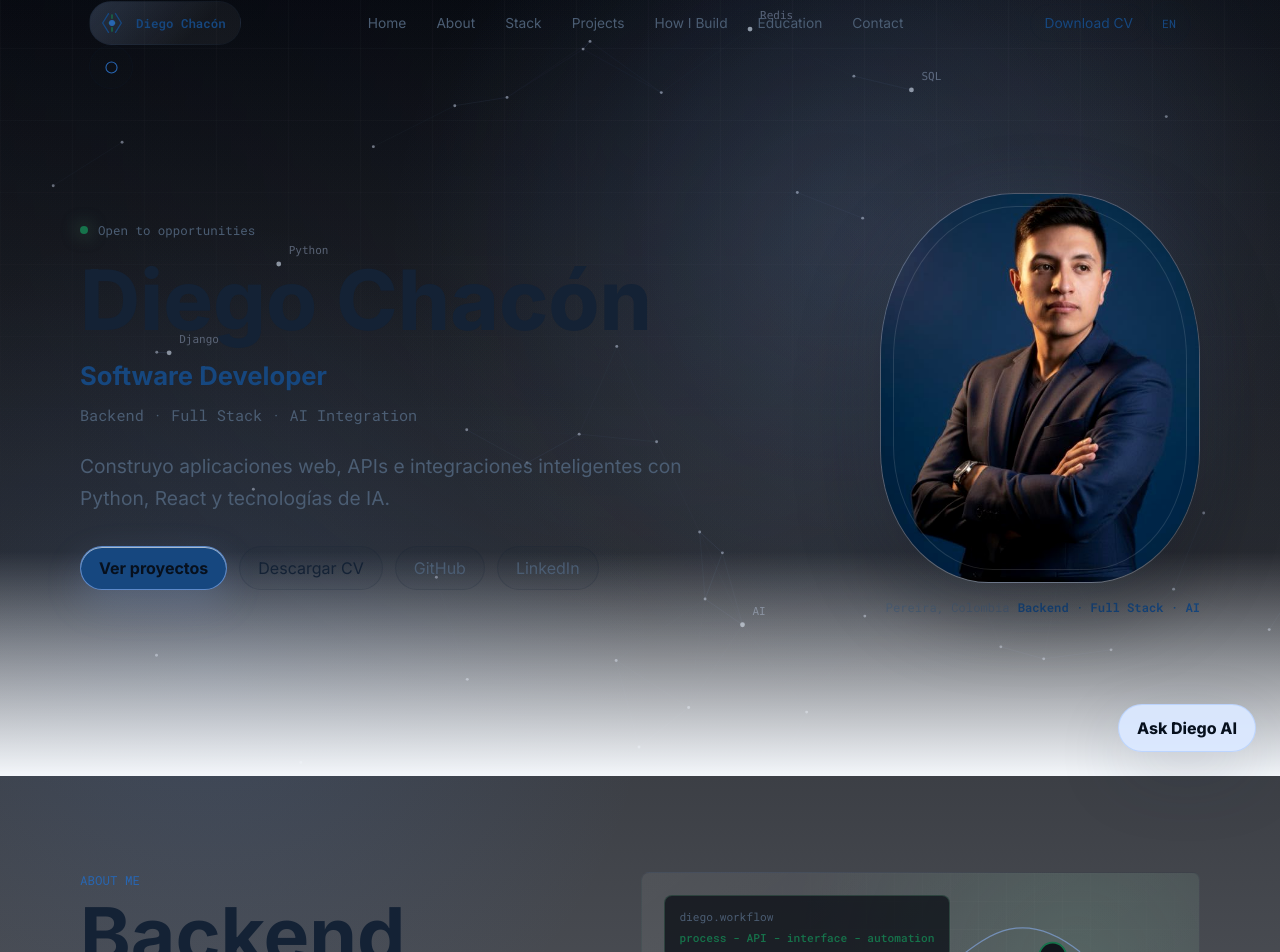
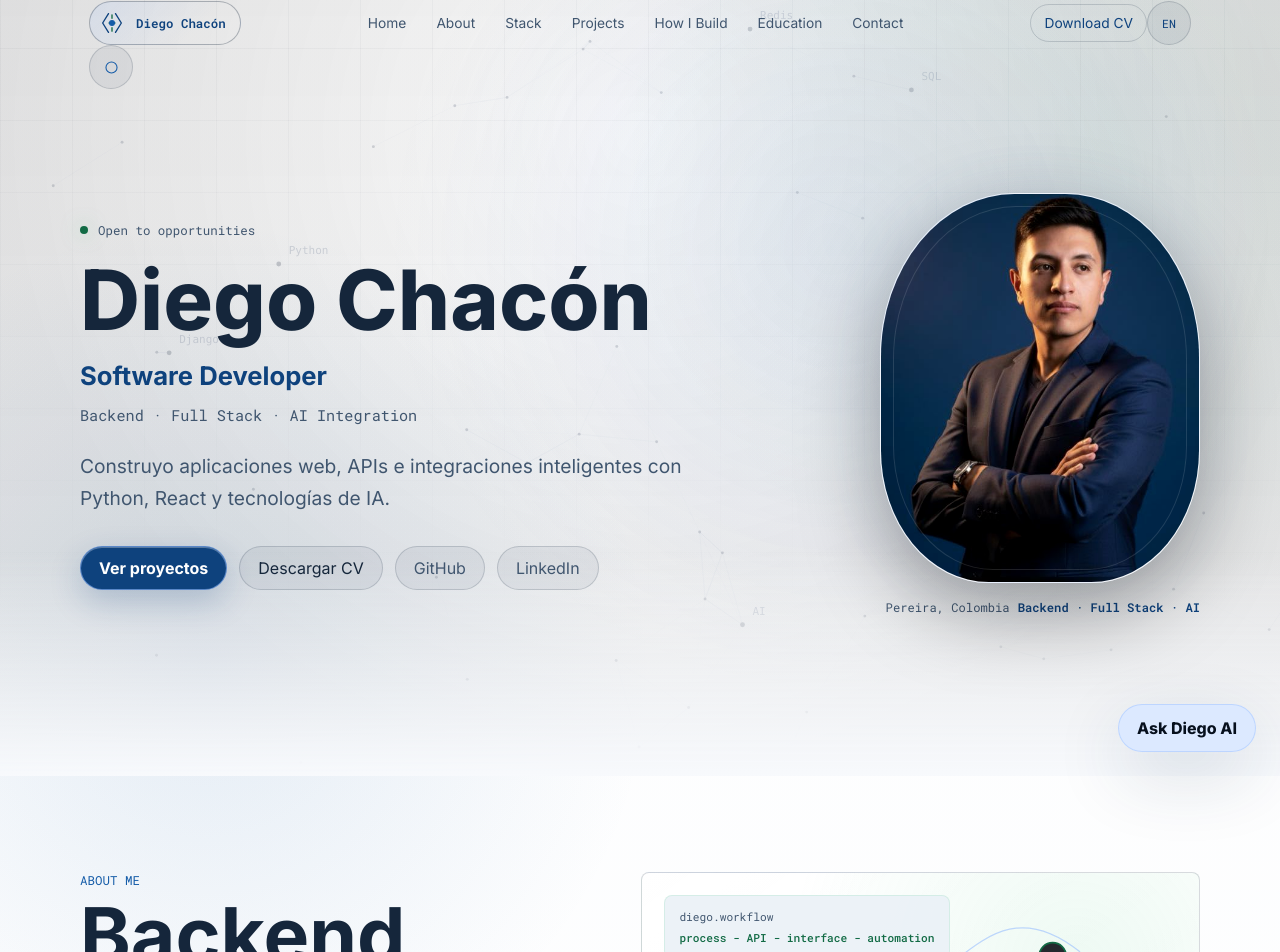
Before and after one commit to diegofce/DiegoPortfolio, a React (Vite) app: page / in a window 1280 px wide. Shown: the part 24-976 px from the top of the page. Built offline with nearby package versions, Linux system fonts and the light colour scheme.

Commit message:
Mejorar tema claro

```diff
--- a/src/App.css
+++ b/src/App.css
@@ -47,25 +47,28 @@ body,
 .about-visual,
 .contact-visual,
 .assistant-panel {
-  transition: background-color var(--transition-normal), color var(--transition-normal), border-color var(--transition-normal);
+  transition:
+    background-color var(--transition-normal),
+    color var(--transition-normal),
+    border-color var(--transition-normal);
 }
 
 :root[data-theme='light'] {
   color-scheme: light;
-  --bg: #f4f7fb;
-  --bg-2: #e9eef5;
+  --bg: #f7f9fc;
+  --bg-2: #edf2f7;
   --surface: #ffffff;
-  --surface-soft: rgba(18, 35, 58, 0.055);
-  --surface-strong: rgba(18, 35, 58, 0.1);
-  --text: #142235;
-  --muted: #4b5d73;
-  --subtle: #65758a;
-  --accent: #2866b2;
-  --accent-strong: #16477f;
-  --success: #16734b;
-  --line: rgba(20, 34, 53, 0.16);
-  --line-strong: rgba(20, 34, 53, 0.28);
-  --shadow: 0 24px 70px rgba(28, 48, 76, 0.16);
+  --surface-soft: rgba(21, 45, 73, 0.06);
+  --surface-strong: rgba(21, 45, 73, 0.11);
+  --text: #15263b;
+  --muted: #40566f;
+  --subtle: #5e7187;
+  --accent: #155ca8;
+  --accent-strong: #0e427d;
+  --success: #126b45;
+  --line: rgba(21, 38, 59, 0.17);
+  --line-strong: rgba(21, 38, 59, 0.3);
+  --shadow: 0 24px 70px rgba(27, 54, 86, 0.16);
 }
 
 * {
@@ -99,6 +102,61 @@ body {
   -webkit-font-smoothing: antialiased;
 }
 
+:root[data-theme='light'] body {
+  background:
+    radial-gradient(circle at 16% 8%, rgba(41, 107, 174, 0.12), transparent 28rem),
+    radial-gradient(circle at 86% 2%, rgba(23, 128, 91, 0.08), transparent 30rem),
+    linear-gradient(180deg, #ffffff 0%, var(--bg) 42%, #eef3f8 100%);
+}
+
+:root[data-theme='light'] body::before {
+  background-image:
+    linear-gradient(rgba(21, 38, 59, 0.045) 1px, transparent 1px),
+    linear-gradient(90deg, rgba(21, 38, 59, 0.045) 1px, transparent 1px);
+}
+
+:root[data-theme='light'] .global-background {
+  opacity: 0.62;
+  filter: brightness(0.58) saturate(1.2);
+}
+
+:root[data-theme='light'] .site-header.is-scrolled {
+  background: rgba(255, 255, 255, 0.84);
+}
+
+:root[data-theme='light'] .portrait-frame,
+:root[data-theme='light'] .about-visual,
+:root[data-theme='light'] .stack-category,
+:root[data-theme='light'] .project-card,
+:root[data-theme='light'] .profile-card,
+:root[data-theme='light'] .contact-visual,
+:root[data-theme='light'] .assistant-panel,
+:root[data-theme='light'] .preview-window,
+:root[data-theme='light'] .build-layer,
+:root[data-theme='light'] .education-grid article {
+  background-color: rgba(255, 255, 255, 0.82);
+  background-blend-mode: normal;
+}
+
+:root[data-theme='light'] .career-path article,
+:root[data-theme='light'] .system-card,
+:root[data-theme='light'] .project-visual,
+:root[data-theme='light'] .assistant-message,
+:root[data-theme='light'] .user-message {
+  background-color: rgba(235, 241, 247, 0.92);
+}
+
+:root[data-theme='light'] .button.primary,
+:root[data-theme='light'] .assistant-form button {
+  color: #ffffff;
+  background: var(--accent-strong);
+  box-shadow: 0 12px 32px rgba(14, 66, 125, 0.22), inset 0 1px 0 rgba(255, 255, 255, 0.3);
+}
+
+:root[data-theme='light'] .custom-cursor {
+  box-shadow: 0 0 20px rgba(21, 92, 168, 0.72), 0 0 42px rgba(21, 92, 168, 0.34);
+}
+
 .custom-cursor-enabled body,
 .custom-cursor-enabled body * {
   cursor: none !important;
@@ -116,7 +174,12 @@ body {
   background: radial-gradient(circle, var(--accent) 0 2px, transparent 3px);
   box-shadow: 0 0 22px rgba(143, 184, 255, 0.58);
   pointer-events: none;
-  transition: width 180ms ease, height 180ms ease, top 180ms ease, left 180ms ease, box-shadow 180ms ease;
+  transition:
+    width 180ms ease,
+    height 180ms ease,
+    top 180ms ease,
+    left 180ms ease,
+    box-shadow 180ms ease;
 }
 
 .custom-cursor.is-interactive {
@@ -269,7 +332,9 @@ main {
   font-family: var(--font-mono);
   font-size: 0.72rem;
   cursor: pointer;
-  transition: background var(--transition-fast), border-color var(--transition-fast);
+  transition:
+    background var(--transition-fast),
+    border-color var(--transition-fast);
 }
 
 .language-toggle:hover {
```
